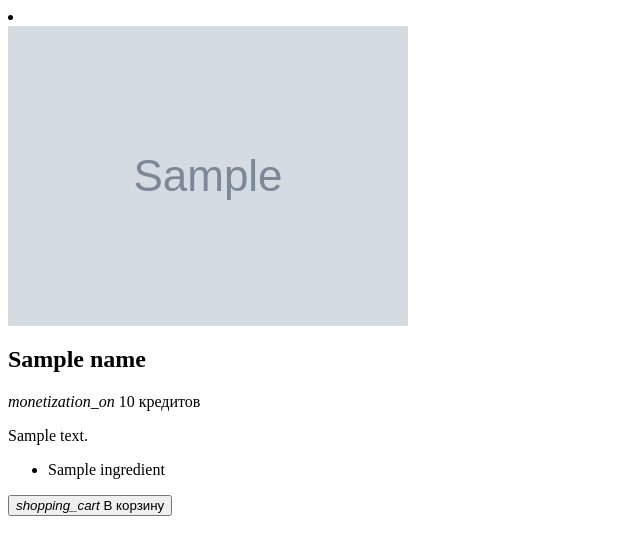
After one commit to YuriiKuzhil/goit-js-hw-10-food-service, a Node project: template src/templates/item-menu.hbs in a window 1280 px wide. The commit adds this page. Shown: the top 555 px of the page, without its empty margins (0-640 px from the left). Run offline with Node 20 templates, Linux system fonts and the light colour scheme; the template is opened without the code that fills it: most values are stand-ins (such as "Sample title", 1, 10 or a date in 2020); grey boxes marked "Sample" are stand-in pictures.

Commit message:
added menu markup

```diff
--- a/src/index.js
+++ b/src/index.js
@@ -1 +1,2 @@
 import './sass/main.scss';
+import './js/app';
--- a/src/partials/food-service.html
+++ b/src/partials/food-service.html
@@ -5,7 +5,6 @@
     <meta name="viewport" content="width=device-width, initial-scale=1.0" />
     <meta http-equiv="X-UA-Compatible" content="ie=edge" />
     <title>Homework 10</title>
-    <link href="https://fonts.googleapis.com/icon?family=Material+Icons" rel="stylesheet" />
   </head>
   <body>
     <div class="toolbar">
--- /dev/null
+++ b/src/templates/item-menu.hbs
@@ -0,0 +1,28 @@
+<li class='menu__item'>
+  <article class='card'>
+    <img src='{{image}}' alt='{{name}}' class='card__image' />
+    <div class='card__content'>
+      <h2 class='card__name'>{{name}}</h2>
+      <p class='card__price'>
+        <i class='material-icons'> monetization_on </i>
+        {{price}}
+        кредитов
+      </p>
+
+      <p class='card__descr'>
+        {{description}}
+      </p>
+
+      <ul class='tag-list'>
+        {{#each ingredients}}
+          <li class='tag-list__item'>{{this}}</li>
+        {{/each}}
+      </ul>
+    </div>
+
+    <button class='card__button button'>
+      <i class='material-icons button__icon'> shopping_cart </i>
+      В корзину
+    </button>
+  </article>
+</li>
```
Also changed, not shown: src/js/app.js (added, +10 -0 lines), src/templates/items-menu.hbs (added, +29 -0 lines).
